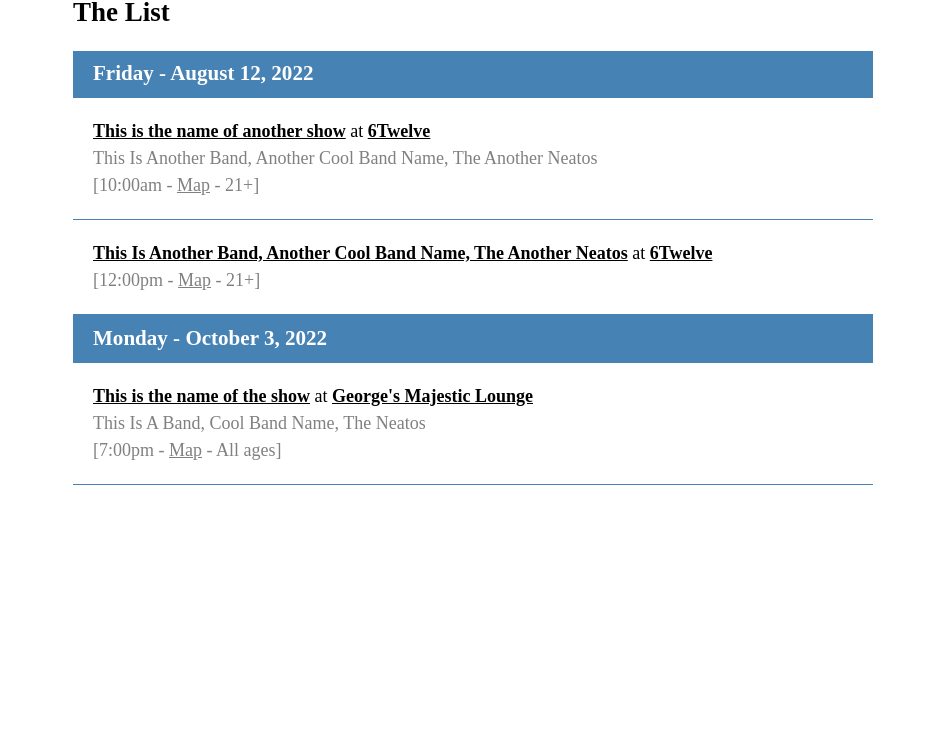
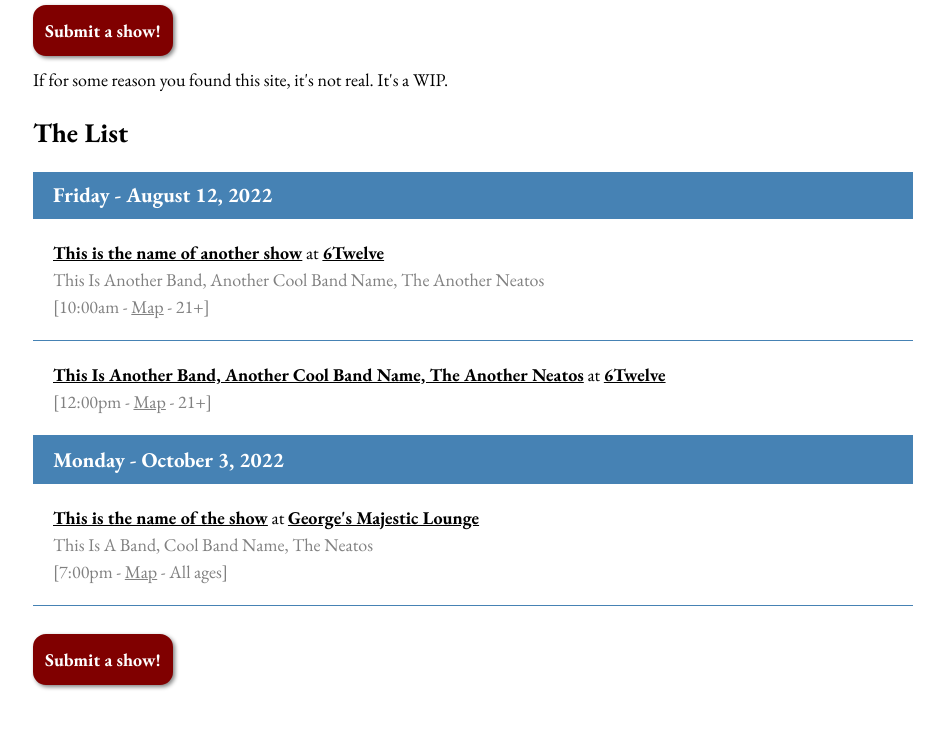
Before and after one commit to handeyeco/nwashows.com, a website: page index.html in a window 1280 px wide. Shown: the part 109-850 px from the top of the page, without its empty margins (167-1111 px from the left). Before the commit the page ends 800 px from the top, so only its background shows below. Drawn offline with nearby package versions, Linux system fonts and the light colour scheme.

Commit message:
add google form link

```diff
--- a/index.css
+++ b/index.css
@@ -1,11 +1,32 @@
 body, html {
+  font-family: 'EB Garamond', serif;
   font-size: 10px;
 }
 
 .container {
-  max-width: 800px;
-  margin: auto;
+  max-width: 900px;
+  margin: 5rem auto;
+  padding: 0 1rem;
   font-size: 1.8rem;
+}
+
+.submit-a-show {
+  display: inline-block;
+  background: maroon;
+  color: white;
+  border: 2px solid maroon;
+  text-decoration: none;
+  font-weight: bold;
+  padding: 1rem;
+  margin: 1rem 0;
+  border-radius: 13px;
+  transition: 200ms;
+  box-shadow: 2px 2px 4px 0 grey;
+}
+
+.submit-a-show:hover {
+  background: white;
+  color: maroon;
 }
 
 h2 {
--- a/index.html
+++ b/index.html
@@ -6,17 +6,28 @@
   <link rel="stylesheet" href="reset.css" />
   <link rel="stylesheet" href="index.css" />
   <meta name="viewport" content="width=device-width, initial-scale=1">
+  <link rel="preconnect" href="https://fonts.googleapis.com">
+  <link rel="preconnect" href="https://fonts.gstatic.com" crossorigin>
+  <link href="https://fonts.googleapis.com/css2?family=EB+Garamond:ital,wght@0,400;0,700;1,400;1,700&display=swap"
+    rel="stylesheet">
 </head>
 
 <body>
   <div class="container">
     <h1>NWA Shows</h1>
+    <a href="https://forms.gle/smrMgs35fQqRerxV9" target="_blank" class="submit-a-show">
+      Submit a show!
+    </a>
     <p>If for some reason you found this site, it's not real. It's a WIP.</p>
 
     <section>
       <h2>The List</h2>
       <div id="showlist-mount"></div>
     </section>
+
+    <a href="https://forms.gle/smrMgs35fQqRerxV9" target="_blank" class="submit-a-show">
+      Submit a show!
+    </a>
   </div>
 
   <script src="list.js"></script>
```
